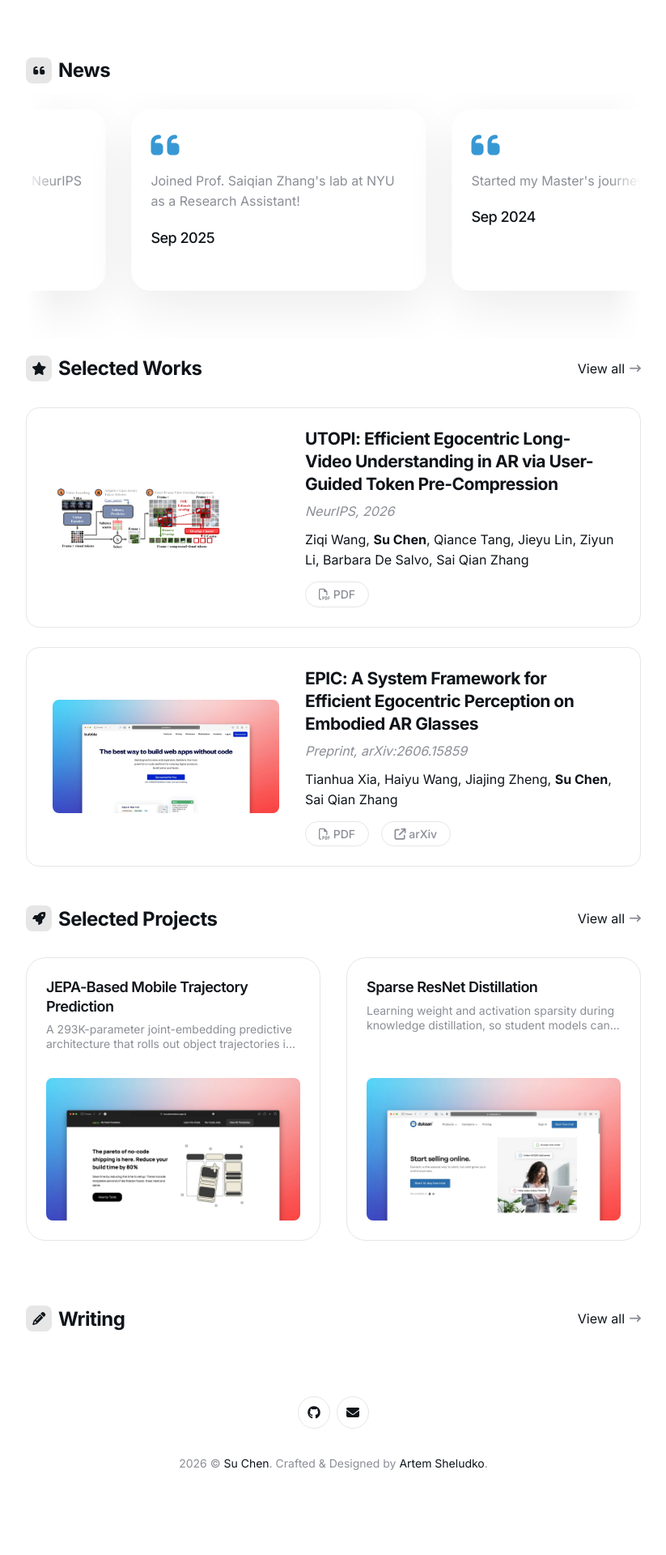
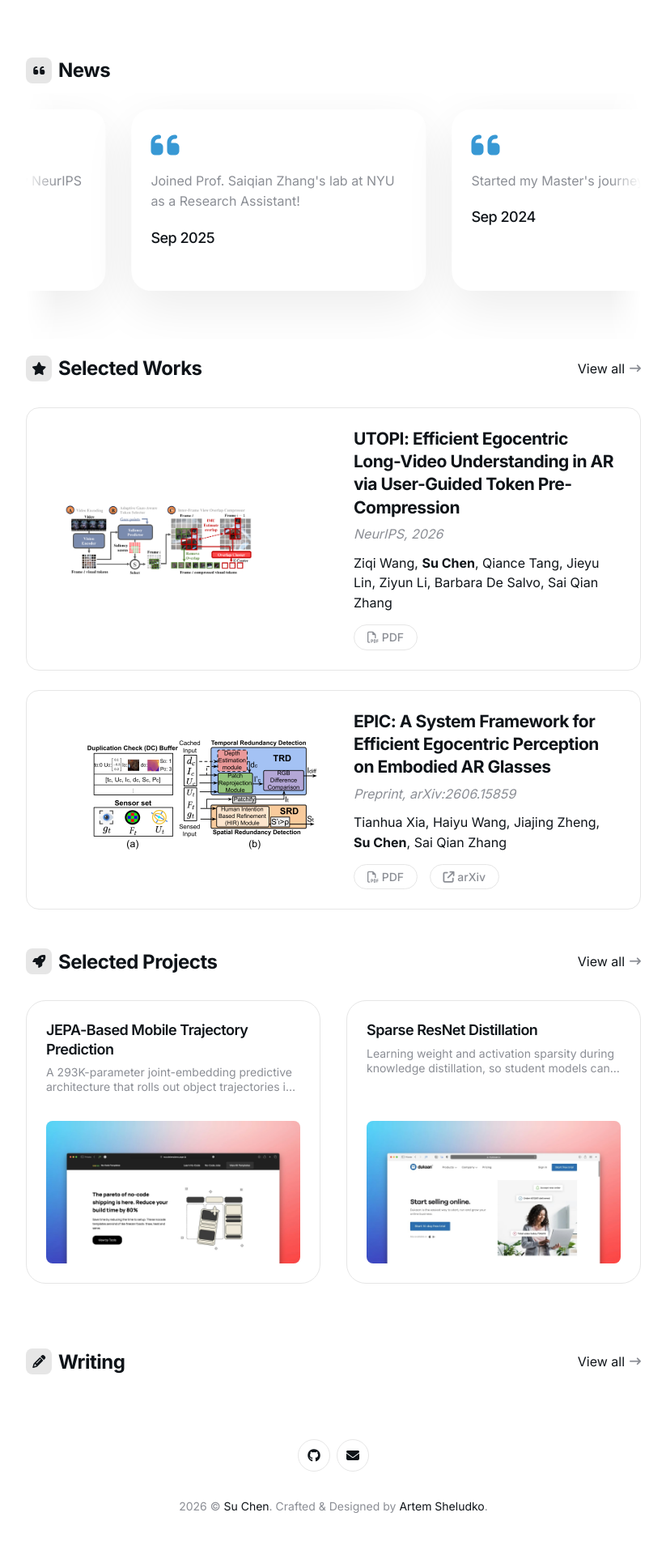
Before and after one commit to Keplarchen/Keplarchen.github.io, a Jekyll site: the page built from index.html, in a window 1280 px wide. Shown: the part 739-2659 px from the top of the page at 81% size, without its empty margins (228-1051 px from the left). Built offline with Jekyll 4.4.1, drawn with Linux system fonts in a browser that asks for light colours; before the commit the page ends 2606 px from its top, so only the background shows below that.

Commit message:
Fixed-ratio white thumbnail frames for publications; add EPIC teaser figure
Co-Authored-By: Claude Fable 5 <noreply@anthropic.com>

```diff
--- a/_data/settings.yml
+++ b/_data/settings.yml
@@ -62,7 +62,7 @@ publication_items:
   - title: "EPIC: A System Framework for Efficient Egocentric Perception on Embodied AR Glasses"
     venue: "Preprint, arXiv:2606.15859"
     authors: "Tianhua Xia, Haiyu Wang, Jiajing Zheng, <b>Su Chen</b>, Sai Qian Zhang"
-    image: "/images/project-2.jpg" # TODO: replace with the paper's teaser figure
+    image: "/images/epic-teaser.png"
     link: "https://arxiv.org/abs/2606.15859"
     link_text: "arXiv"
     pdf: "/pdfs/EPIC.pdf"
--- a/_sass/3-modules/_publications.scss
+++ b/_sass/3-modules/_publications.scss
@@ -14,12 +14,24 @@
 
   .publication__image {
     flex-shrink: 0;
-    width: 280px;
+    width: 340px;
+    aspect-ratio: 16 / 10;
+    border-radius: 10px;
+    background-color: var(--white);
+    overflow: hidden;
+
+    a {
+      display: block;
+      width: 100%;
+      height: 100%;
+    }
 
     img {
+      display: block;
       width: 100%;
-      border-radius: 8px;
-      background-color: var(--white);
+      height: 100%;
+      padding: 10px;
+      object-fit: contain;
     }
   }
 
```
Also changed, not shown: images/epic-teaser.png (added).
